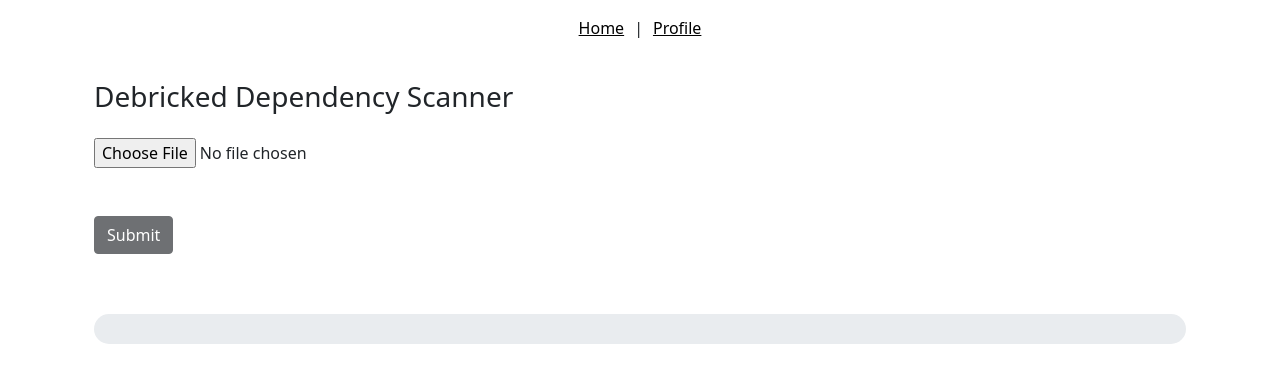
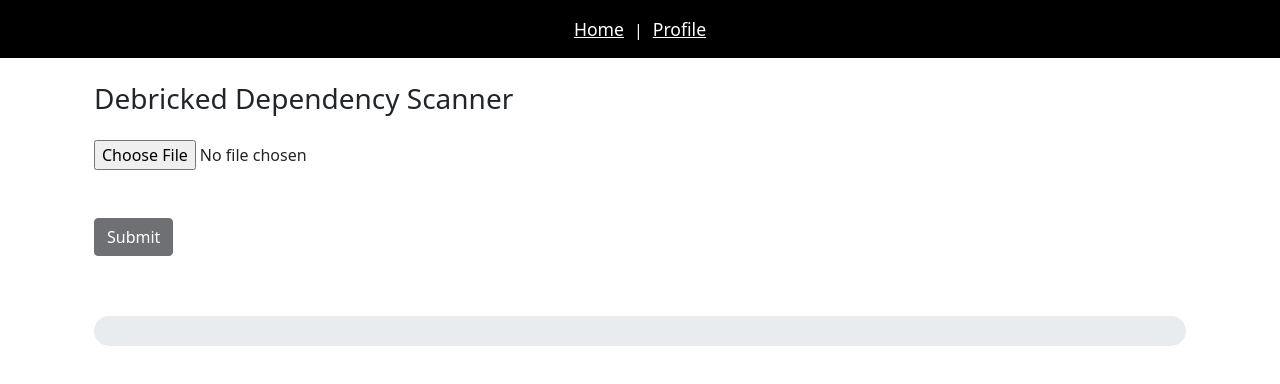
Before and after one commit to palmdaldaniel/debricked, a Vue app: page / in a window 1280 px wide. Shown: the top 384 px of the page. Built offline with nearby package versions, Linux system fonts and the light colour scheme.

Commit message:
stylefix for navbar

```diff
--- a/src/App.vue
+++ b/src/App.vue
@@ -1,6 +1,6 @@
 <template>
   <div class="app">
-    <div id="nav" class="text-center">
+    <div id="nav" class="text-center dark">
       <router-link to="/">Home</router-link>
       <span>|</span>
       <router-link to="/profile">Profile</router-link>
@@ -26,12 +26,17 @@
   padding: 1em;
 }
 
+.dark {
+  background-color: black;
+}
 
 span {
   margin: 10px;
+  color: white
 }
 
 a {
-  color: black;
+  font-size: 1.1em;
+  color: white;
 }
 </style>
--- a/src/assets/utils.js
+++ b/src/assets/utils.js
@@ -1,5 +1,5 @@
 export const token =
-  "eyJ0eXAiOiJKV1QiLCJhbGciOiJSUzUxMiJ9.eyJpYXQiOjE2MzM5OTAzODQsImV4cCI6MTYzMzk5Mzk4NCwicm9sZXMiOlsiUk9MRV9PUEVOX0FQSSIsIlJPTEVfVVNFUiIsIlJPTEVfQ09NUEFOWV9BRE1JTiJdLCJ1c2VybmFtZSI6IjdmYTZkODBmZjVkMmYyM2EzZjY0Mjk5YTU2N2EzOWUwYTRmZDE2ZjYifQ.omAlS5MrGUh7_d7uzNcsqLJ0xWrqSdFbF7nmBg_IAafRKbSfYFWW9bBBNtA2PADaOiczsApnVGI9NTFuKSdFkJYaoAscUQxZY1JOa_ZOdIilSnXQwjKKGuLb7rvmBK05pdyoU5YrZny4G96lXFMamXtbBFnnDgsn5satX9baFF2glrVparnKYhL8EThLa7dHnrUJU7hx5H1I1W0D9K1--JtOo6UPACJ-H2joUJ3vG6bvnnQJmrzvLRtSeMr_bfCtru55_w-35oKGCap2nZhjkckqNLNE1ye3iatdqM3DG2anb0qqfrzV-M8d542fQOgw8vdZya7oiB95mKkVIIWNPkwsc4IFLMb-IgbW9qquWVXd5U-R99REC7lcrH1ZVaBC_GjnL9gqg8UHQ1WHgN70BGdg_kv47CdQNpzDpwC19Q1EFb-DBjC8DOH7qfPmFZBkgz6Ai6GyH1n19c5pcySBTYwZznIjVDFpuuQ_cFklJvdrAUwAU9JLrXYi0VsciloxFHMgJ7VyisGh_CCut_j_Cd6syld2sZtLRJnll898FJfDd5upvNMSpDwVaN31V4jSYiliSLLhMt3w_BhVA6HF7nHejL0ArB3WIstARWwWaiXk8sBRqAcf7MC05OPtspdWaODloXszU2cb8zX1LkC2yjBq1M9rHXTiQtgB3ysvPyI";
+  "eyJ0eXAiOiJKV1QiLCJhbGciOiJSUzUxMiJ9.eyJpYXQiOjE2MzQwMjIwMTgsImV4cCI6MTYzNDAyNTYxOCwicm9sZXMiOlsiUk9MRV9PUEVOX0FQSSIsIlJPTEVfVVNFUiIsIlJPTEVfQ09NUEFOWV9BRE1JTiJdLCJ1c2VybmFtZSI6IjdmYTZkODBmZjVkMmYyM2EzZjY0Mjk5YTU2N2EzOWUwYTRmZDE2ZjYifQ.a38TtJy_OLnDRa9_HFCjbjuqxRTzUaSaA5hLfs6x6CC0kt6KosmRzv0dC5peb2nbe489WaD3Z4YOgoTlgWJHcKVUyZq8tTzbZ02EKB-n5Vxl1v4cfjvUXJS-RjWpjRoZDdLYxCTbcfxpR6teL-tPUuA4v9zqZwhVWbkP_8p48wAFC5T-yKGbvuzoAQ-v19cw9l2ySz99QKW15OhKgwuTdvPWYVtH0yYa5XK7x8FQg0qNFBEryLLY6edJ_R-Be1KDcRSMCjMmHnU_2Tzifr7JtxWGRMH-QggO-fgwBZyYI2gxIF0Vz4s22xcFWCBlZvdA0Mb3gLRd2czXFVyth5kdqQe-ELiKc5cIaPm_svFwvxJEy00ZS_AFOY_AdhwAo_bK8_wlSQ62F6Ezrm-OpZze4kEXszrK8NTeV7opHr5-irvTjgPMWEOa_GqrdDf1Ld4QaJJVp8Ee_gQf-1MW6zFusZ_A-0cfik41-A78V3V--Eti5Y8cKsnLuDqr6qjEjvqHut_zwByxT3Kd6YyrjNEiuxCL78oSMV1vYmOktrRBe_EINIMRVwokkkMyBnHWFnrupLZkYCu1rHfN65u0VPiU3A6wRA_4zW8ydU3_dyKIP68Dv95K341z_-fiGReWou9rWgEH6wlta0aDXAxbt-WvGhsVps_KgdPxpYaAqLUF7bM";
 
 // submit dependency file // post request
 export const urlUpload =
--- a/src/views/Home.vue
+++ b/src/views/Home.vue
@@ -1,10 +1,11 @@
 <template lang="">
+<div class="wrapper" :class="useTheme ? 'dark': 'light'">
   <div
     class="container p-4"
-    :class="useTheme ? 'dark text-white' : 'light text-dark'"
+    :class="useTheme ? 'text-white' : 'text-dark'"
   >
     <h3>Debricked Dependency Scanner</h3>
-    <form>
+    <form @submit="submitFile">
       <div class="form-group my-4">
         <input
           type="file"
@@ -16,7 +17,7 @@
       </div>
       <button
         v-if="!isScanning"
-        type="button"
+        type="submit"
         class="btn my-4"
         :class="useTheme ? 'btn-light' : 'btn-dark'"
         v-on:click="submitFile"
@@ -45,6 +46,7 @@
     </div>
 
     <Results v-if="dependencies" v-bind:items="dependencies" />
+  </div>
   </div>
 </template>
 <script>
@@ -185,6 +187,10 @@
 };
 </script>
 <style scoped>
+.wrapper {
+  height: 100vh;
+}
+
 .container {
   margin: 0 auto;
 }
--- a/src/views/Profile.vue
+++ b/src/views/Profile.vue
@@ -1,5 +1,6 @@
 <template>
-  <div class="container my-4" :class="useTheme ? 'dark': 'light'">
+<div v-if='user' class="wrapper"  :class="useTheme ? 'dark' : 'light'">
+  <div class="container">
     <button
       type="button"
       v-on:click="themeSwitcher"
@@ -35,6 +36,11 @@
     <div v-if="errorMsg" class="alert alert-warning" role="alert">
       {{ this.errorMsg }}
     </div>
+  </div>
+  </div>
+  <div v-else class="text-center py-3">
+    <h3>You need to be logged in first</h3>
+    <a href="https://debricked.com/" target="_blank">Go to home</a>
   </div>
 </template>
 
@@ -108,6 +114,12 @@
 };
 </script>
 <style scoped>
+
+
+.wrapper {
+  height: 100vh;
+}
+
 .container {
   position: relative;
 }
```
